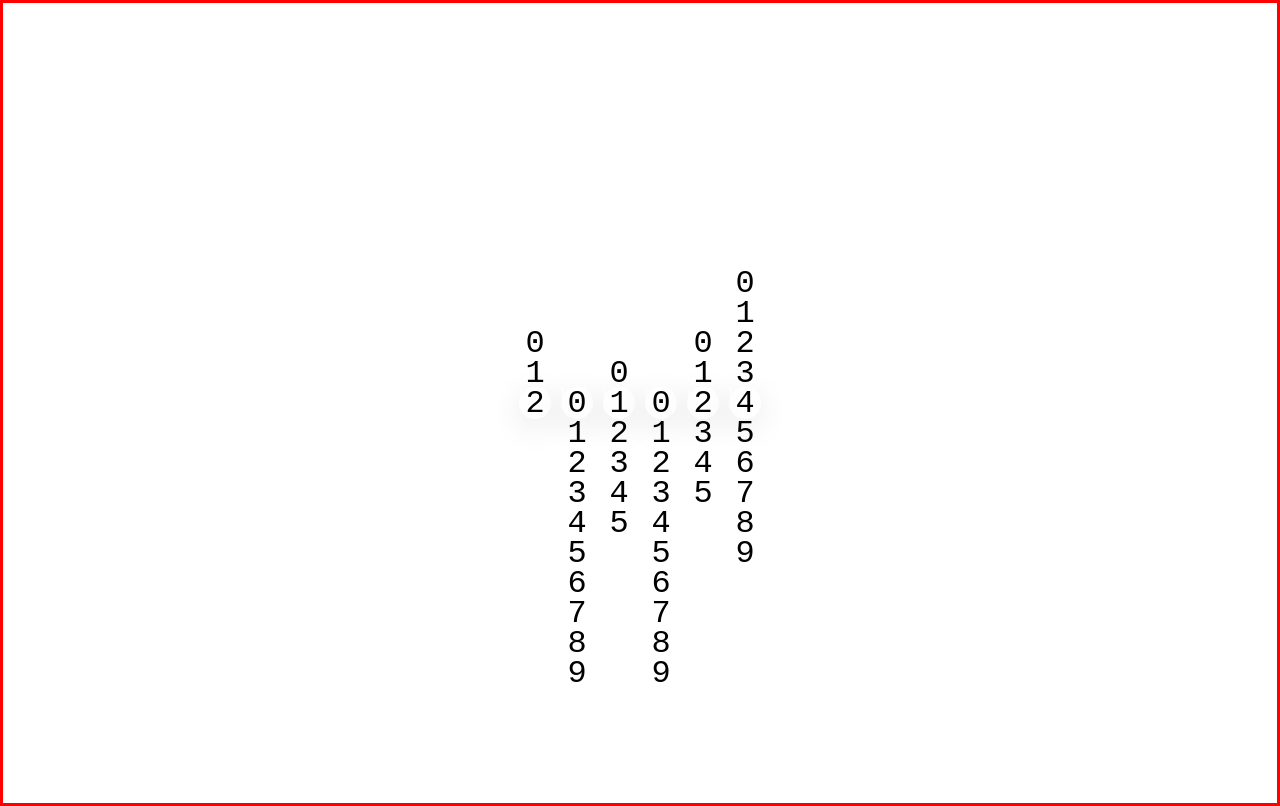
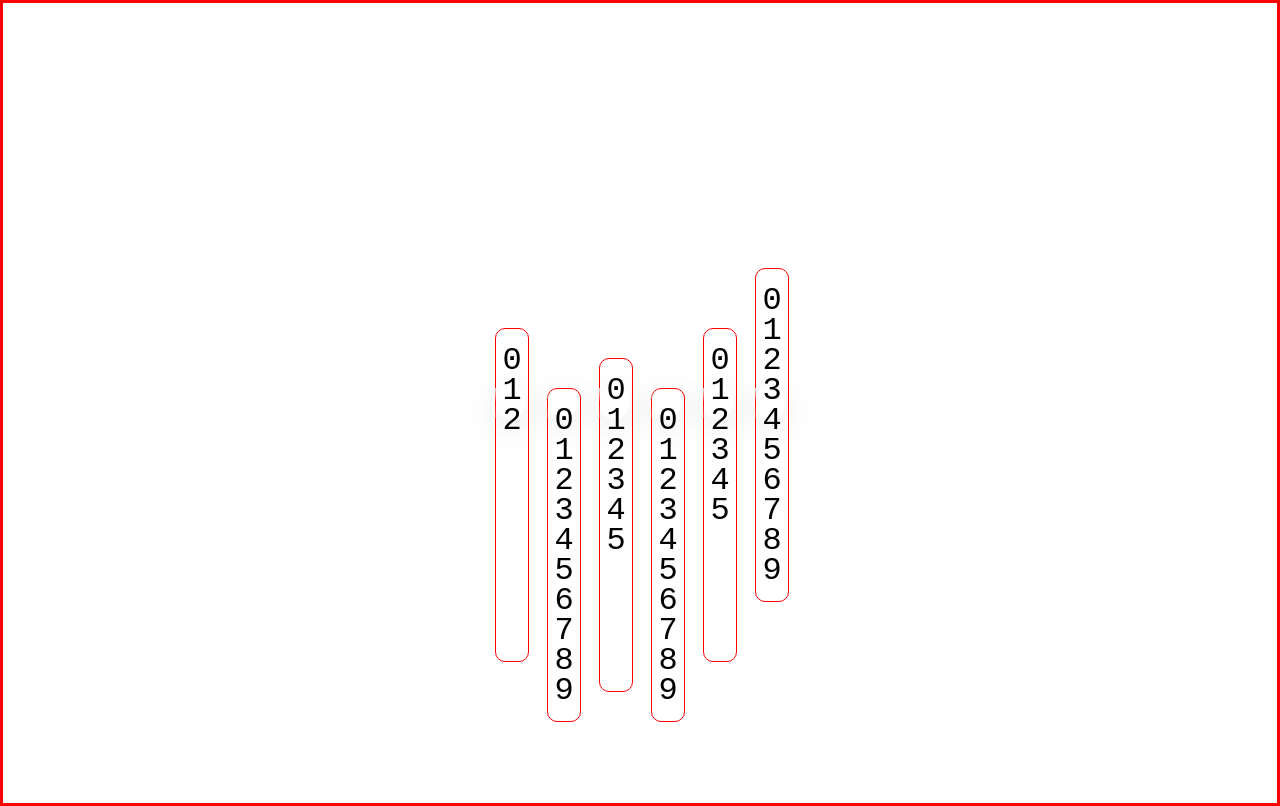
Before and after one commit to ismaelmarot/clock-slider, a React (Vite) app: page / in a window 1280 px wide. Built offline with nearby package versions, Linux system fonts and the light colour scheme.

Commit message:
restiling general

```diff
--- a/src/components/Clock/Clock.styled.tsx
+++ b/src/components/Clock/Clock.styled.tsx
@@ -5,7 +5,7 @@ import { size } from '../../helpers/setSize';
 export const ClockContainer = styled.div`
   ${flex('row','center','center')}
   ${size('100%', '100vh')}
-  gap: 10px;
+  gap: 20px;
   font-family: monospace;
   font-size: 2rem;
 `;
@@ -24,7 +24,6 @@ export const Column = styled.div`
     inset 0 -1px 0 rgba(255, 255, 255, 0.1),
     inset 0 0 0px 0px rgba(255, 255, 255, 0);
   position: relative;
-  /* overflow: hidden; */
 
   &::before {
     content: '';
@@ -56,18 +55,16 @@ export const Column = styled.div`
   }
 `;
 
-
 export const NumbersList = styled.div<{ offset: number }>`
-  display: flex;
-  flex-direction: column;
+  ${flex('column','center','center')}
   transform: translateY(${({ offset }) => offset}px);
   transition: transform 0.3s ease-in-out;
   border-radius: 10px;
+  border: 1px solid red;
+  padding: 1rem;
 `;
 
 export const Cell = styled.div`
-  height: 30px;
-  display: flex;
-  justify-content: center;
-  align-items: center;
+  ${flex('column','center','center')}
+  ${size('30px', '30px')}
 `;
--- a/src/components/Clock/Clock.tsx
+++ b/src/components/Clock/Clock.tsx
@@ -1,15 +1,8 @@
 import React, { useState, useEffect } from 'react';
 import { ClockContainer, Column, NumbersList, Cell } from './Clock.styled';
+import { DIGITS } from '../../constants/digits';
 
-// Columnas de dígitos
-const H1 = ['0', '1', '2', ' ', ' ', ' ', ' ', ' ', ' ', ' '];
-const H2 = ['0','1','2','3','4','5','6','7','8','9'];
-const M1 = ['0','1','2','3','4','5',' ', ' ', ' ', ' '];
-const M2 = ['0','1','2','3','4','5','6','7','8','9'];
-const S1 = ['0','1','2','3','4','5',' ', ' ', ' ', ' '];
-const S2 = ['0','1','2','3','4','5','6','7','8','9'];
-
-const CELL_HEIGHT = 30; // altura de cada celda
+const CELL_HEIGHT = 30;
 
 const Clock: React.FC = () => {
   const [time, setTime] = useState(new Date());
@@ -23,24 +16,25 @@ const Clock: React.FC = () => {
   const minutes = time.getMinutes().toString().padStart(2, '0');
   const seconds = time.getSeconds().toString().padStart(2, '0');
 
-  const digits = [
-    { col: H1, val: hours[0] },
-    { col: H2, val: hours[1] },
-    { col: M1, val: minutes[0] },
-    { col: M2, val: minutes[1] },
-    { col: S1, val: seconds[0] },
-    { col: S2, val: seconds[1] },
+  const digits: { col: readonly string[]; val: string }[] = [
+    { col: DIGITS.H1, val: hours[0] },
+    { col: DIGITS.H2, val: hours[1] },
+    { col: DIGITS.M1, val: minutes[0] },
+    { col: DIGITS.M2, val: minutes[1] },
+    { col: DIGITS.S1, val: seconds[0] },
+    { col: DIGITS.S2, val: seconds[1] },
   ];
 
   return (
     <ClockContainer>
       {digits.map((digit, i) => {
-        const index = digit.col.findIndex(n => n === digit.val);
-        const offset = -index * CELL_HEIGHT; // mueve el número actual al centro
+        const index = digit.col.findIndex((n) => n === digit.val);
+        const offset = -index * CELL_HEIGHT;
+
         return (
           <Column key={i}>
             <NumbersList offset={offset}>
-              {digit.col.map((num, idx) => (
+              {digit.col.map((num: string, idx: number) => (
                 <Cell key={idx}>{num}</Cell>
               ))}
             </NumbersList>
--- /dev/null
+++ b/src/constants/digits.ts
@@ -0,0 +1,8 @@
+export const DIGITS = {
+    H1: ['0', '1', '2', ' ', ' ', ' ', ' ', ' ', ' ', ' '],
+    H2: ['0','1','2','3','4','5','6','7','8','9'],
+    M1: ['0','1','2','3','4','5',' ', ' ', ' ', ' '],
+    M2: ['0','1','2','3','4','5','6','7','8','9'],
+    S1: ['0','1','2','3','4','5',' ', ' ', ' ', ' '],
+    S2: ['0','1','2','3','4','5','6','7','8','9'],
+};
```
